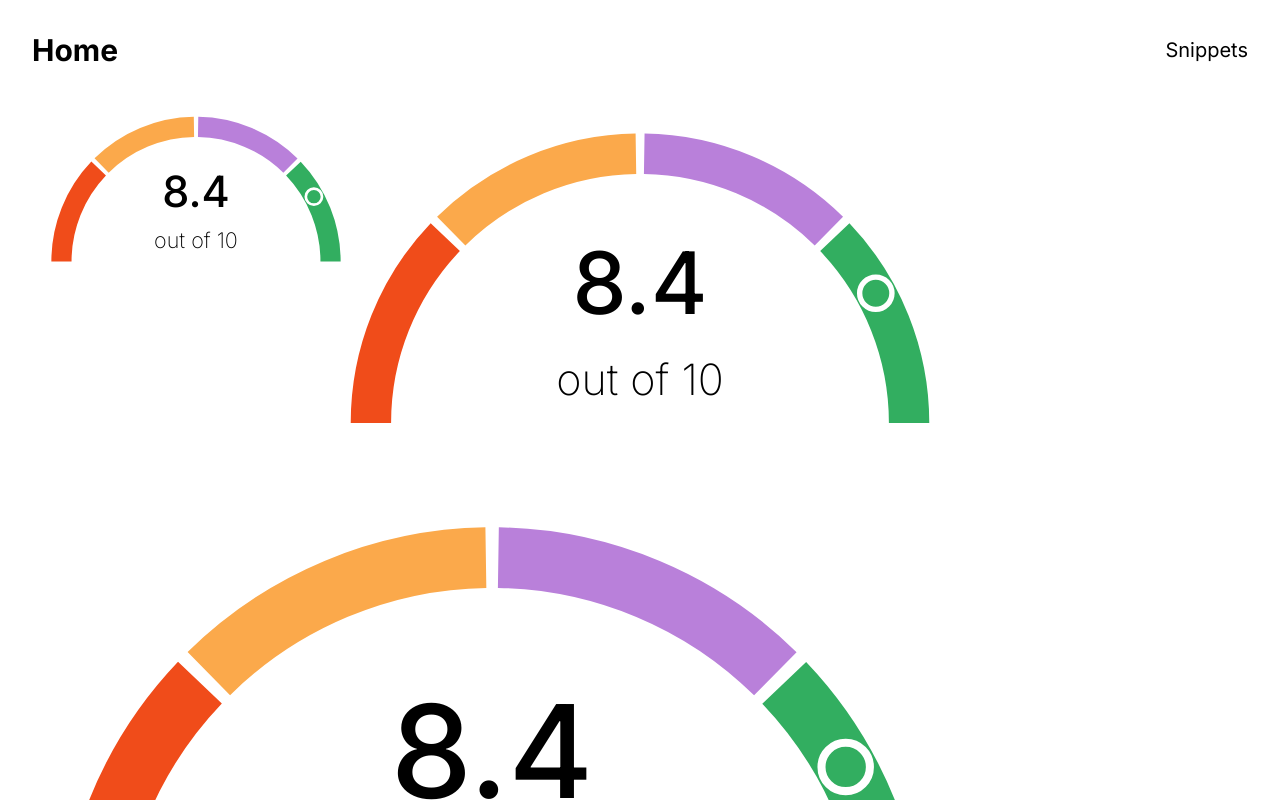
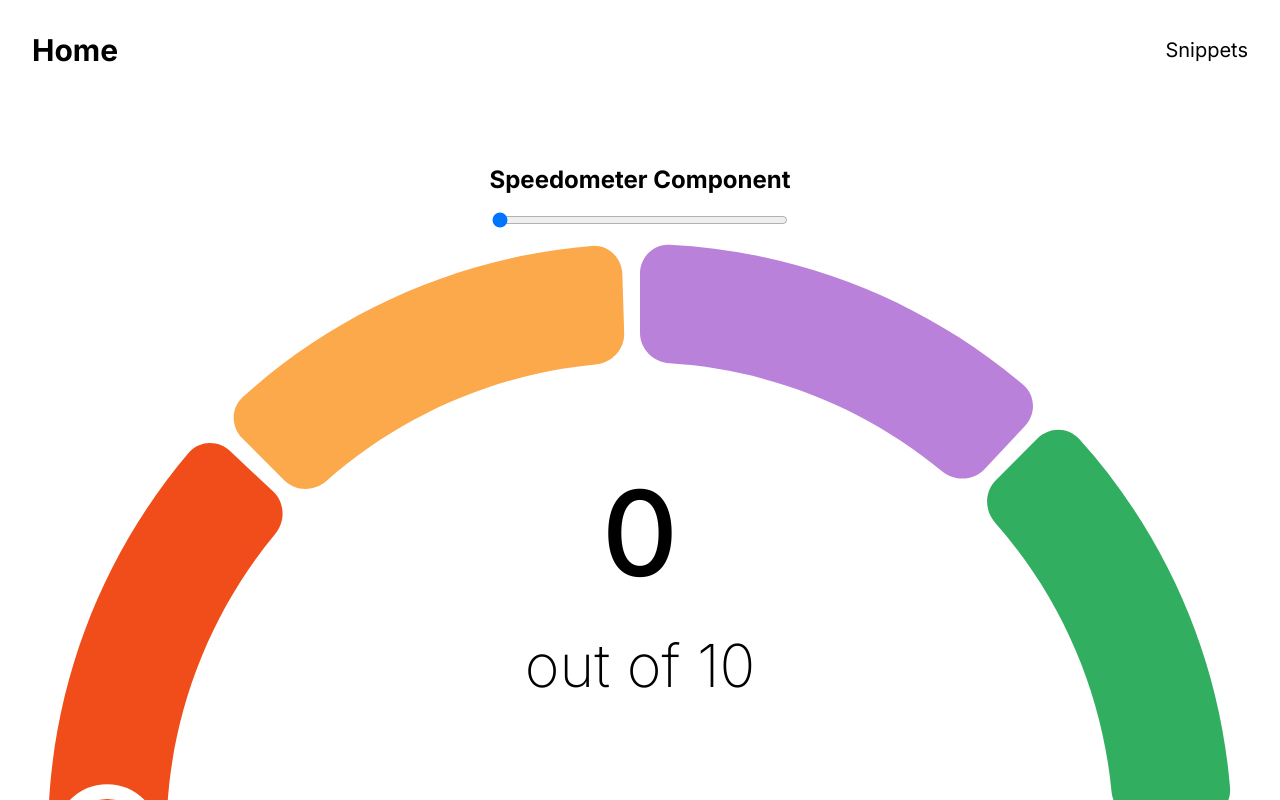
Before and after one commit to joshuahartshorn/myPlayground, a Next.js app: page /speedometer in a window 1280 px wide. Shown: the top 800 px of the page. Built offline with nearby package versions, Linux system fonts and the light colour scheme.

Commit message:
final speedometer

```diff
--- a/src/app/speedometer/page.tsx
+++ b/src/app/speedometer/page.tsx
@@ -3,23 +3,17 @@ import { useState } from 'react';
 import Speedometer from '@/components/speedometer';
 
 export default function SpeedometerPage() {
-  const [value, setPercentage] = useState(0);
+  const [value, setValue] = useState(0);
 
   const handleChange = (e: React.ChangeEvent<HTMLInputElement>) => {
-    setPercentage(Number(e.target.value));
+    setValue(Number(e.target.value));
   };
 
   return (
-    <div className="flex flex-row flex-wrap">
-      <div className="container h-1/4 w-1/4">
-        <Speedometer value={8.4} />
-      </div>
-      <div className="container h-1/2 w-1/2">
-        <Speedometer value={8.4} />
-      </div>
-      <div className="container h-3/4 w-3/4">
-        <Speedometer value={8.4} />
-      </div>
+    <div className="flex flex-col items-center justify-center min-h-screen py-2">
+      <h1 className="text-2xl font-bold mb-4">Speedometer Component</h1>
+      <input type="range" min="0" max="10" value={value} onChange={handleChange} className="mb-4 w-3/4 sm:w-1/2 md:w-1/3 lg:w-1/4" />
+      <Speedometer value={value} />
     </div>
   );
 }
--- a/src/components/speedometer.tsx
+++ b/src/components/speedometer.tsx
@@ -3,59 +3,57 @@ interface SpeedometerProps {
 }
 
 export default function Speedometer({ value }: SpeedometerProps) {
-  const arcRadius = 100;
   const percentage = (Math.min(Math.max(value, 0), 10) / 10) * 100;
-  const svgCenterX = 110; // Center X of the arc
-  const svgCenterY = 100; // Center Y of the arc
-  const angle = ((percentage / 100) * 180 - 180) * (Math.PI / 180); // angle in radians
-  const circumference = 2 * Math.PI * arcRadius;
-  const semiCircumference = circumference / 2;
-  const gap = semiCircumference / 100; // 1% of the semi-circumference
-  const segment = (semiCircumference - 3 * gap) / 4; // 4 segments, 3 gaps
+  const angle = (percentage / 100) * 180 - 180; // angle in degrees
+  const svgCenterX = 320 / 2; // 160
 
-  // Cirlce position
-  const circleX = arcRadius * Math.cos(angle) + svgCenterX;
-  const circleY = arcRadius * Math.sin(angle) + svgCenterY;
-
+  // Circle position
+  const circleRadius = 144; // Distance from the center of the SVG
+  const circleX = circleRadius * Math.cos(angle * (Math.PI / 180)) + 160;
+  const circleY = circleRadius * Math.sin(angle * (Math.PI / 180)) + 160;
   return (
-    <svg viewBox="0 -20 220 140" aria-label={`Speedometer showing value ${value} out of 10`}>
+    <svg viewBox="0 0 320 160">
       <path
-        d="M 110,100 m -100,0 a 100,100 0 1,1 200,0"
-        stroke="#F04C1A"
-        strokeWidth="15"
-        fillOpacity="0"
-        strokeDasharray={`${segment} ${semiCircumference}`}
-        strokeDashoffset="0"
+        d="M8 160C3.58172 160 -0.020874 156.416 0.199822 152.003C1.95753 116.858 15.2592 83.2617 38.0362 56.4389C40.8961 53.0711 45.976 52.9243 49.1968 55.9488L60.8603 66.9016C64.0811 69.9261 64.2182 74.9742 61.4007 78.3775C44.1472 99.2183 33.939 125.001 32.2498 152.004C31.9739 156.414 28.4183 160 24 160H8Z"
+        fill="#F04D1A"
       />
       <path
-        d="M 110,100 m -100,0 a 100,100 0 1,1 200,0"
-        stroke="#FBA94B"
-        strokeWidth="15"
-        fillOpacity="0"
-        strokeDasharray={`${segment} ${semiCircumference}`}
-        strokeDashoffset={`${-(segment + gap)}`}
+        d="M8 160C3.58172 160 -0.020874 156.416 0.199822 152.003C1.95753 116.858 15.2592 83.2617 38.0362 56.4389C40.8961 53.0711 45.976 52.9243 49.1968 55.9488L60.8603 66.9016C64.0811 69.9261 64.2182 74.9742 61.4007 78.3775C44.1472 99.2183 33.939 125.001 32.2498 152.004C31.9739 156.414 28.4183 160 24 160H8Z"
+        fill="url(#pattern0_107_106)"
       />
       <path
-        d="M 110,100 m -100,0 a 100,100 0 1,1 200,0"
-        stroke="#B980DA"
-        strokeWidth="15"
-        fillOpacity="0"
-        strokeDasharray={`${segment} ${semiCircumference}`}
-        strokeDashoffset={`${-(2 * segment + 2 * gap)}`}
+        d="M52.5198 52.5198C49.3956 49.3956 49.3827 44.3136 52.6591 41.3493C78.7532 17.741 111.915 3.39064 146.987 0.529871C151.391 0.170676 155.087 3.65891 155.226 8.075L155.728 24.0671C155.867 28.4832 152.394 32.1498 147.996 32.564C121.059 35.1005 95.6093 46.1135 75.3207 64.0132C72.0076 66.9362 66.9577 66.9577 63.8335 63.8335L52.5198 52.5198Z"
+        fill="#FBA94B"
       />
       <path
-        d="M 110,100 m -100,0 a 100,100 0 1,1 200,0"
-        stroke="#32AE60"
-        strokeWidth="15"
-        fillOpacity="0"
-        strokeDasharray={`${segment} ${semiCircumference}`}
-        strokeDashoffset={`${-(3 * segment + 3 * gap)}`}
+        d="M52.5198 52.5198C49.3956 49.3956 49.3827 44.3136 52.6591 41.3493C78.7532 17.741 111.915 3.39064 146.987 0.529871C151.391 0.170676 155.087 3.65891 155.226 8.075L155.728 24.0671C155.867 28.4832 152.394 32.1498 147.996 32.564C121.059 35.1005 95.6093 46.1135 75.3207 64.0132C72.0076 66.9362 66.9577 66.9577 63.8335 63.8335L52.5198 52.5198Z"
+        fill="url(#pattern1_107_106)"
+        fillOpacity="0.5"
       />
-      <circle cx={circleX} cy={circleY} r="6" fill="none" strokeWidth="2" stroke="white" />
-      <text x={svgCenterX} y="50" textAnchor="middle" fontSize="32" fontWeight="500" dy=".3em">
+      <path
+        d="M160 8C160 3.58172 163.584 -0.0208743 167.997 0.199822C203.142 1.95753 236.738 15.2592 263.561 38.0362C266.929 40.8961 267.076 45.976 264.051 49.1968L253.098 60.8603C250.074 64.081 245.026 64.2182 241.622 61.4007C220.782 44.1471 194.999 33.939 167.996 32.2498C163.586 31.9739 160 28.4183 160 24V8Z"
+        fill="#B981DA"
+      />
+      <path
+        d="M160 8C160 3.58172 163.584 -0.0208743 167.997 0.199822C203.142 1.95753 236.738 15.2592 263.561 38.0362C266.929 40.8961 267.076 45.976 264.051 49.1968L253.098 60.8603C250.074 64.081 245.026 64.2182 241.622 61.4007C220.782 44.1471 194.999 33.939 167.996 32.2498C163.586 31.9739 160 28.4183 160 24V8Z"
+        fill="url(#pattern2_107_106)"
+        fillOpacity="0.15"
+      />
+      <path
+        d="M267.48 52.5198C270.604 49.3956 275.686 49.3827 278.651 52.6591C302.259 78.7532 316.609 111.915 319.47 146.987C319.829 151.391 316.341 155.087 311.925 155.226L295.933 155.728C291.517 155.867 287.85 152.394 287.436 147.996C284.899 121.059 273.886 95.6093 255.987 75.3207C253.064 72.0076 253.042 66.9577 256.167 63.8335L267.48 52.5198Z"
+        fill="#32AE60"
+      />
+      <path
+        d="M267.48 52.5198C270.604 49.3956 275.686 49.3827 278.651 52.6591C302.259 78.7532 316.609 111.915 319.47 146.987C319.829 151.391 316.341 155.087 311.925 155.226L295.933 155.728C291.517 155.867 287.85 152.394 287.436 147.996C284.899 121.059 273.886 95.6093 255.987 75.3207C253.064 72.0076 253.042 66.9577 256.167 63.8335L267.48 52.5198Z"
+        fill="url(#pattern3_107_106)"
+        fillOpacity="0.15"
+      />
+
+      <circle cx={circleX} cy={circleY} r="12" fill="none" stroke="white" strokeWidth={4} />
+      <text x={svgCenterX} y="80" textAnchor="middle" fontSize="32" fontWeight="500" dy=".3em">
         {value}
       </text>
-      <text x={svgCenterX} y="85" textAnchor="middle" fontSize="16" fontWeight={200} color="grey" dy=".3em">
+      <text x={svgCenterX} y="115" textAnchor="middle" fontSize="16" fontWeight={200} color="grey" dy=".3em">
         out of 10
       </text>
     </svg>
```
